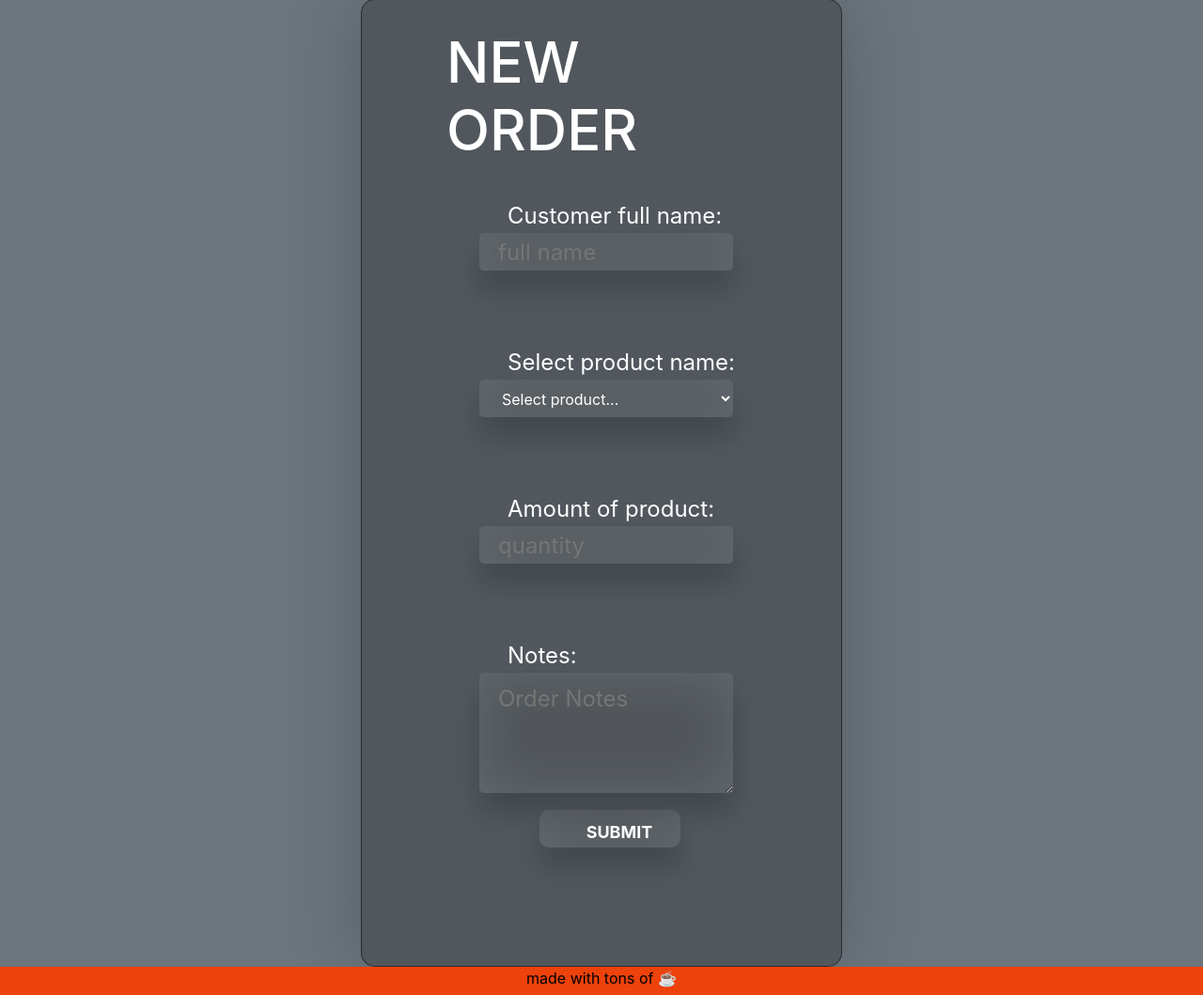
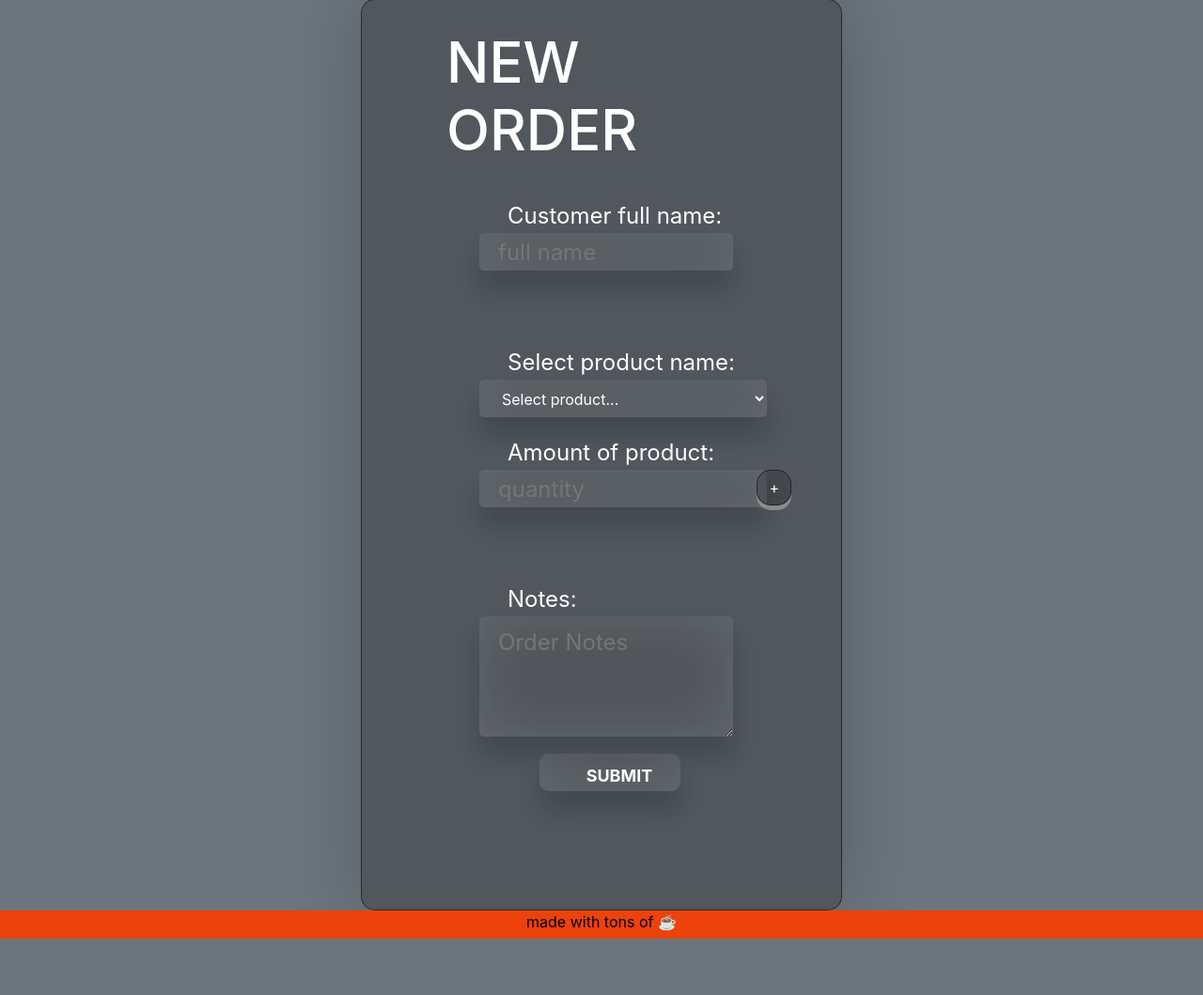
Before and after one commit to dani1995ar/filplast-dashboard, a Flask app: template templates/create-order.html in a window 1280 px wide. Shown: the part 156-1215 px from the top of the page at 94% size. After the commit the page ends 1155 px from the top, so only its background shows below. Run offline with Flask 2, Linux system fonts and the light colour scheme; the template is opened without the code that fills it, so the values that code supplies are empty; some libraries are stand-ins or nearby versions.

Commit message:
added a button to dynamically add more inputs to the create order page

```diff
--- a/static/myapp.js
+++ b/static/myapp.js
@@ -10,4 +10,52 @@
       });
     }
   });
+
+  const maxInputs = 9; // Max amount of order items per order (i.e. pla azul, abs negro, tpu naranja...)
+  let orderItemsWrapper = $('#orderItemsInputWrapper'); // Order item inputs div
+  let addItemsButton = $('#addProductAndAmount'); // "+" next to amount input
+  let products = document.getElementById('product-id').innerHTML;
+
+  let orderItemsCount = orderItemsWrapper.length; // Amount of order items input div
+  let fieldCount = 1; // Track of total added fields
+  let htmlProductAndAmount =
+  '<div class="moreItemsWrapper">' +
+    '<div class="col">' +
+    '<div class="form-group">' +
+      '<label for="product-id">Select product name:</label>' +
+      '<select name="product-id" id="product-id" required>' +
+        products +
+      '</select>' +
+    '</div>' +
+  '</div>' +
+  '<div class="col">' +
+    '<div class="form-group">' +
+      '<label for="quantity">Amount of product:</label>' +
+      '<input type="number" placeholder="quantity" name="quantity" min="1" required>' +
+      '<button type="button" name="removeProductAndAmount" id="removeProductAndAmount" class="btn btn-success">-</button>' +
+    '</div>' +
+  '</div>' +
+  '</div>';
+  $(addItemsButton).click(function(e) {
+    if(orderItemsCount <= maxInputs){
+      fieldCount++;
+      $(orderItemsWrapper).append(htmlProductAndAmount);
+      orderItemsCount++;
+    }
+    else {
+      alert('You\'ve reached the maximum amount of fields you can have, contact the developer for more info');
+    }
+    return false;
+  })
+
+  // Remove fields function
+  $("body").on("click","#removeProductAndAmount", function(e) {
+    if( orderItemsCount > 1 ) {
+            // Remove inputs
+            $(this).closest('.moreItemsWrapper').remove();
+            // Decrement count
+            orderItemsCount--;
+    }
+    return false;
+  })
 }
--- a/static/style.css
+++ b/static/style.css
@@ -234,3 +234,41 @@
 .create-order-form {
   text-align: left !important;
 }
+
+#addProductAndAmount {
+  position: relative;
+  float: right;
+  right: 0.5rem;
+  background-color: rgba(0, 0, 0, 0.10);
+  backdrop-filter: blur(20px);
+  box-shadow: 0 0 80px rgba(0, 0, 0, 0.2);
+  border: 1px solid rgba(0, 0, 0, 0.50);
+  border-radius: 15px;
+  box-shadow: 0 5px rgba(153, 153, 153, 0.815);
+  transition: 0ms;
+}
+
+#addProductAndAmount:active {
+  background-color: #252725d2;
+  box-shadow: 0 1px #666;
+  transform: translateY(4px);
+}
+
+#removeProductAndAmount {
+  position: relative;
+  float: right;
+  right: 0.5rem;
+  background-color: rgba(0, 0, 0, 0.10);
+  backdrop-filter: blur(20px);
+  box-shadow: 0 0 80px rgba(0, 0, 0, 0.2);
+  border: 1px solid rgba(0, 0, 0, 0.50);
+  border-radius: 15px;
+  box-shadow: 0 5px rgba(153, 153, 153, 0.815);
+  transition: 0ms;
+}
+
+#removeProductAndAmount:active {
+  background-color: #252725d2;
+  box-shadow: 0 1px #666;
+  transform: translateY(4px);
+}
--- a/templates/create-order.html
+++ b/templates/create-order.html
@@ -15,6 +15,7 @@
                   <input type="text" placeholder="full name" name="full-name" id="full-name" autocomplete="off" required>
               </div>
             </div>
+            <div id="orderItemsInputWrapper">
               <div class="col">
                 <div class="form-group">
                   <label for="product-id">Select product name:</label>
@@ -31,6 +32,8 @@
                 <div class="form-group">
                   <label for="quantity">Amount of product:</label>
                   <input type="number" placeholder="quantity" name="quantity" min="1" required>
+                  <button type="button" name="addProductAndAmount" id="addProductAndAmount" class="btn btn-success">+</button>
+                </div>
               </div>
             </div>
 
```
Lines whose indentation alone changed are shown as unchanged.
